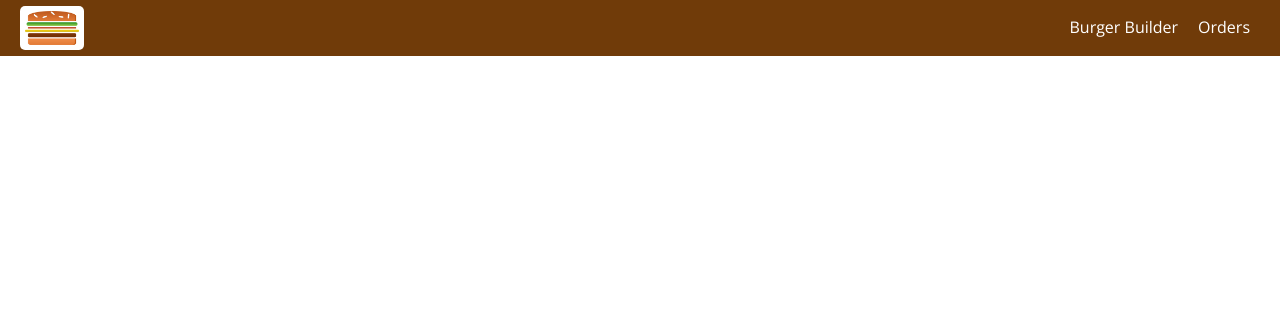
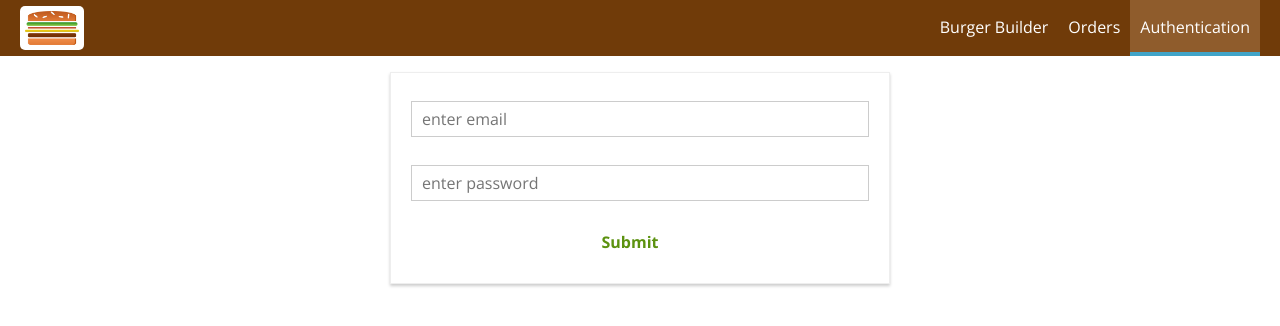
Before and after one commit to ItayTur/Vegan-Burger-Builder, a React (Create React App) app in the folder vegan-burger-builder/: page /auth in a window 1280 px wide. Shown: the top 326 px of the page. Built offline with nearby package versions, Linux system fonts and the light colour scheme.

Commit message:
adding auth route and container

```diff
--- a/vegan-burger-builder/src/App.js
+++ b/vegan-burger-builder/src/App.js
@@ -3,6 +3,7 @@ import Layout from './components/Layout/Layout';
 import BurgerBuilder from './containers/BurgerBuilder/BurgerBuilder';
 import Checkout from './containers/Checkout/Checkout';
 import Orders from './containers/Orders/Orders';
+import Auth from './containers/Auth/Auth';
 import { Route, Switch } from 'react-router-dom';
 
 class App extends Component {
@@ -13,6 +14,7 @@ class App extends Component {
           <Switch>
             <Route path='/checkout' component={Checkout} />
             <Route path='/orders' component={Orders} />
+            <Route path='/auth' component={Auth} />
             <Route path='/' exact component={BurgerBuilder} />
           </Switch>
         </Layout>
--- a/vegan-burger-builder/src/components/Navigation/NavigationItems/NavigationItems.js
+++ b/vegan-burger-builder/src/components/Navigation/NavigationItems/NavigationItems.js
@@ -6,6 +6,7 @@ const navigationItems = props => (
   <ul className={classes.NavigationItems}>
     <NavigationItem link="/" active>Burger Builder</NavigationItem>
     <NavigationItem link="/orders">Orders</NavigationItem>
+    <NavigationItem link="/auth">Authentication</NavigationItem>
   </ul>
 );
 
--- a/vegan-burger-builder/src/components/UI/Input/Input.js
+++ b/vegan-burger-builder/src/components/UI/Input/Input.js
@@ -32,7 +32,8 @@ const inputs = {
                 {option.displayValue}
             </option>))}
     </select>),
-    textarea: (config) => <textarea {...config} />
+    textarea: (config) => <textarea {...config} />,
+    password: (config, value, changed, inputClasses) => <input type='password' className={inputClasses} value={value} {...config} onChange={changed} />
 };
 
 export default input;
--- /dev/null
+++ b/vegan-burger-builder/src/containers/Auth/Auth.js
@@ -0,0 +1,93 @@
+import React, { Component } from 'react';
+import validationRules from '../../enums/validationRules';
+import Input from '../../components/UI/Input/Input';
+import Button from '../../components/UI/Button/Button';
+
+import classes from './Auth.module.css';
+
+class Auth extends Component {
+
+    constructor(props) {
+        super(props);
+
+        this.state = {
+            controls: {
+                email: this.getInputObj('email', 'enter email', {
+                    [validationRules.required]: true
+                }, 'email'),
+                password: this.getInputObj('password', 'enter password', {
+                    [validationRules.required]: true,
+                    [validationRules.minLength]: 6
+                }, 'password')
+            }
+        }
+    }
+
+    getInputObj = (elementtype, placeholder, validationRules, valueType, value = '') => ({
+        elementtype,
+        elementConfig: {
+            elementtype,
+            placeholder,
+        },
+        validationRules,
+        value,
+        valueType,
+        isValid: false,
+        isTouched: false
+    });
+
+
+    inputChangedHandler = (event, id) => {
+        event.preventDefault();
+        const updatedControls = {...this.state.controls}
+        const updatedInput = {...updatedControls[id]};
+
+        updatedInput.value = event.target.value;
+        updatedInput.isValid = this.checkValidation(event.target.value, updatedControls[id].validationRules);
+        updatedInput.isTouched = true;
+
+        updatedControls[id] = updatedInput;
+
+        this.setState({controls: updatedControls})
+    }
+
+    checkValidation = (value, validations) => {
+        let isValid = true;
+        if(validations[validationRules.required]) {
+            isValid = value.trim() !== '';
+        }
+
+        if(validations[validationRules.minLength]) {
+            isValid = value.length >= validations[validationRules.minLength] && isValid;
+        }
+
+        return isValid;
+    }
+    render() {
+        const controlsArray = [];
+        for (let control in this.state.controls) {
+            controlsArray.push({ id: control, config: this.state.controls[control] })
+        }
+
+        const form = controlsArray.map(control => (
+            <Input key={control.id}
+                changed={(event) => this.inputChangedHandler(event, control.id)}
+                elementtype={control.config.elementtype}
+                config={control.config.elementConfig}
+                value={control.config.value}
+                invalid={!control.config.isValid}
+                valueType={control.config.valueType}
+                shouldValidate={control.config.validationRules}
+                isTouched={control.config.isTouched} />
+        ));
+
+        return <div>
+            <form className={classes.Auth}>
+                {form}
+                <Button btnType='Success'>Submit</Button>
+            </form>
+        </div>
+    }
+}
+
+export default Auth;
--- /dev/null
+++ b/vegan-burger-builder/src/containers/Auth/Auth.module.css
@@ -0,0 +1,15 @@
+.Auth {
+    margin: 20px auto;
+    text-align: center;
+    width: 80%;
+    box-shadow: 0 2px 3px #ccc;
+    border: 1px solid #eee;
+    padding: 10px;
+    box-sizing: border-box;
+}
+
+@media (min-width: 600px) {
+    .Auth {
+        width: 500px;
+    }
+}
```
